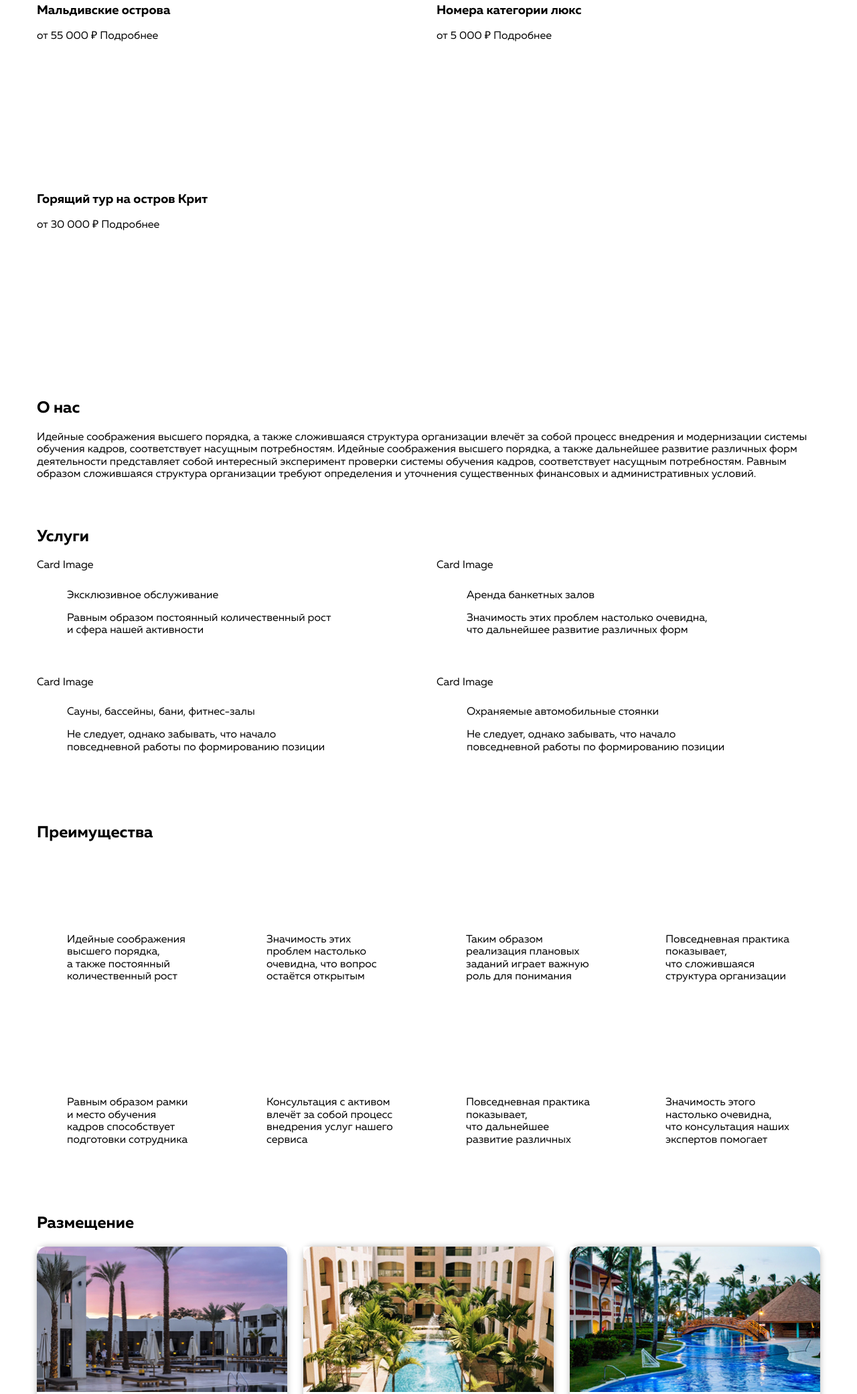
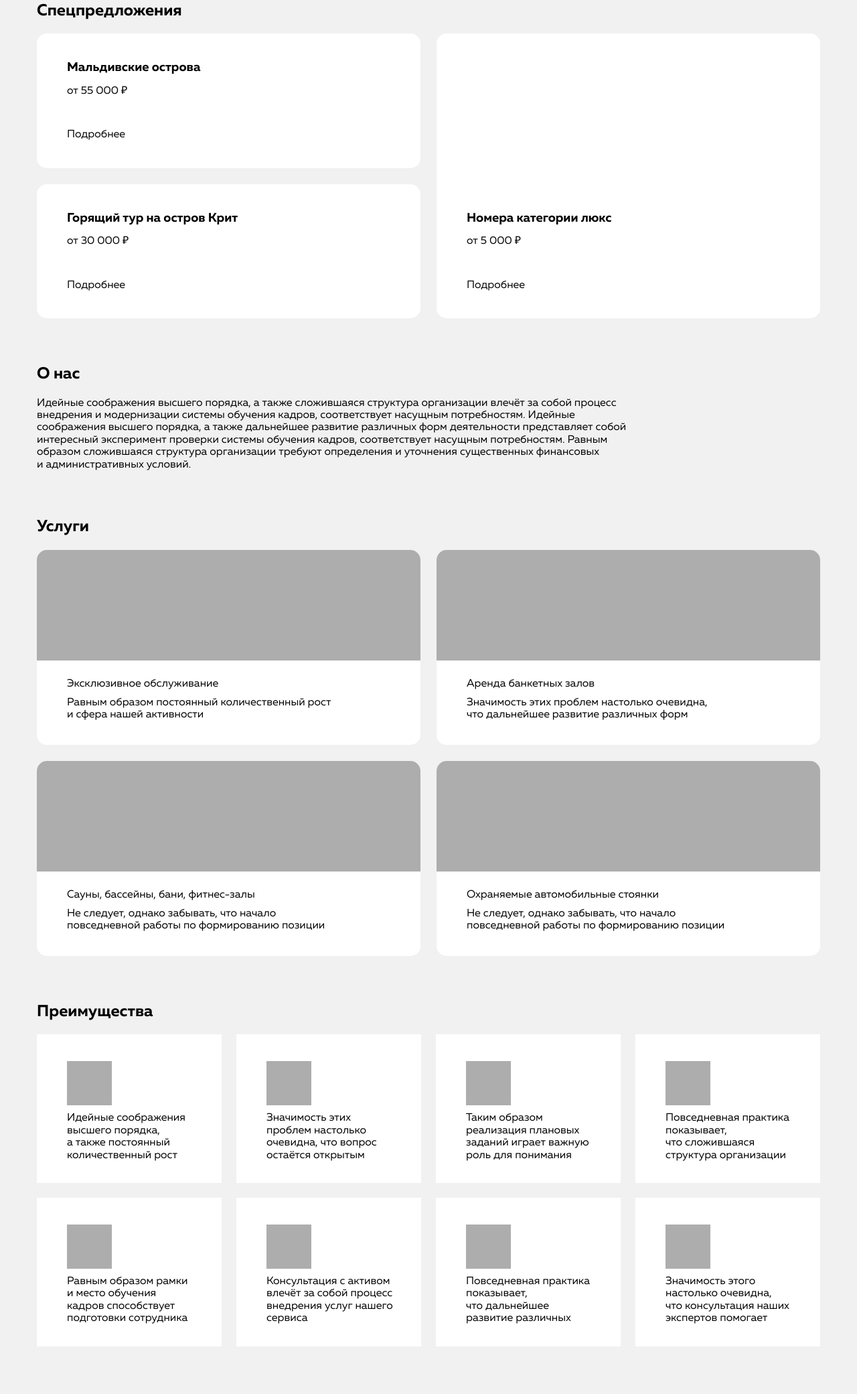
Before and after one commit to tertiomodo/landings, a plain HTML site: page lagoona/index.html in a window 1280 px wide. Shown: the part 275-2356 px from the top of the page at 67% size. Drawn offline with Linux system fonts and the light colour scheme.

Commit message:
fix: changed margin and padding in layout

```diff
--- a/lagoona/css/style.css
+++ b/lagoona/css/style.css
@@ -32,7 +32,8 @@ html {
 
 body {
   font-family: 'Muller', Helvetica, sans-serif;
-  font-weight: 400;
+  padding: 40px 0;
+  background-color: #F1F1F1;
 }
 
 a {
@@ -47,11 +48,11 @@ a {
   margin: 0 auto;
 }
 
+.section-offset {
+  margin-top: 70px;
+}
+
 /* Header start */
-
-.header {
-  padding: 30px 0 70px;
-}
 
 .flex {
   display: flex;
@@ -59,7 +60,7 @@ a {
 
 .header__top {
   align-items: center;
-  padding-bottom: 30px;
+  margin-bottom: 30px;
 }
 
 .header__logo-link {
@@ -76,28 +77,19 @@ a {
   list-style: none;
 }
 
-.header__tel {
-  max-width: 164px;
-}
-
-.header__profile {
-  max-width: 155px;
-}
-
 .header__bottom {
   justify-content: space-between;
-}
-
-.header-nav__item {
-  max-width: 200px;
+  padding: 27px 45px;
+  background-color: #FFFFFF;
+  border-radius: 15px;
 }
 
 .header-nav__item:not(:last-child) {
   margin-right: 45px;
 }
 
-.buttons-header__btn {
-  max-width: 200px;
+.buttons-header__btn:not(:last-child) {
+  margin-right: 40px;
 }
 
 /* Header End */
@@ -106,11 +98,6 @@ a {
 .title {
   margin: 0;
   padding-bottom: 20px;
-  max-width: 500px;
-}
-
-.offers {
-  padding-bottom: 70px;
 }
 
 .small-banner {
@@ -118,37 +105,57 @@ a {
 }
 
 .small-banner__item {
+  display: flex;
+  flex-direction: column;
   min-width: 573px;
-  min-height: 258px;
+  padding: 40px 45px;
   margin-right: 24px;
+  border-radius: 15px;
+  background-color: #FFFFFF;
 }
 
 .small-banner__item:not(:last-child) {
   margin-bottom: 24px;
 }
 
+.small-banner__title {
+  margin: 0;
+  padding-bottom: 15px;
+}
+
+.small-banner__price {
+  padding-bottom: 47px;
+}
+
 .big-banner__item {
+  display: flex;
+  flex-direction: column;
+  justify-content: flex-end;
   min-width: 573px;
-  min-height: 540px;
+  padding: 40px 45px;
+  border-radius: 15px;
+  background-color: #FFFFFF;
+}
+
+.big-banner__title {
+  margin: 0;
+  padding-bottom: 15px;
+}
+
+.big-banner__price {
+  padding-bottom: 47px;
 }
 
 /* Offers End */
 /* About Us Start */
 
-.about-us {
-  padding-bottom: 70px;
-}
-
 .about-us__paragraph {
   margin: 0;
+  max-width: 888px;
 }
 
 /* About Us End */
 /* Services Start */
-
-.services {
-  padding-bottom: 46px;
-}
 
 .services__card-list {
   flex-wrap: wrap;
@@ -157,40 +164,77 @@ a {
 .services__card-item {
   min-width: 573px;
   margin-bottom: 24px;
+  border-radius: 15px;
+  background-color: #FFFFFF;
 }
 
 .services__card-item:not(:nth-child(2n)) {
   margin-right: 24px;
 }
 
+.services__card-item:nth-child(3),
+.services__card-item:nth-child(4) {
+  margin-bottom: 0;
+}
+
+.services__card-img {
+  width: 100%;
+  min-height: 165px;
+  border-radius: 15px 15px 0 0;
+  background-color: rgb(173, 173, 173);
+}
+
 .services__card-content {
+  padding: 26px 126px 35px 45px;
+}
+
+.card-content__link {
+  display: inline-block;
+  padding-bottom: 10px;
+}
+
+.card-content__paragraph {
   max-width: 402px;
-  margin: 26px 126px 35px 45px;
+  margin: 0;
 }
 
 /* Services End */
 /* Advantages Start */
-
-.advantages {
-  padding-bottom: 48px;
-}
 
 .advantages__card-list {
   flex-wrap: wrap;
 }
 
 .advantages__card-item {
+  display: flex;
+  flex-direction: column;
   min-width: 276px;
   margin-bottom: 22px;
+  padding: 40px 42px 32px 45px;
+  background-color: #FFFFFF;
 }
 
 .advantages__card-item:not(:nth-child(4n)) {
   margin-right: 22px;
 }
 
+.advantages__card-item:nth-child(5),
+.advantages__card-item:nth-child(6),
+.advantages__card-item:nth-child(7),
+.advantages__card-item:nth-child(8) {
+  margin-bottom: 0;
+}
+
+.card-item__img {
+  width: 67px;
+  height: 66px;
+  margin-bottom: 10px;
+  background-color: rgb(173, 173, 173);;
+}
+
 .card-item__paragraph {
   max-width: 189px;
-  margin: 116px 42px 32px 45px;
+  margin: 0;
 }
 
 /* Advantages End */
@@ -204,22 +248,26 @@ a {
   min-width: 374px;
   min-height: 440px;
   margin-bottom: 24px;
-  border-radius: 15px;
-  box-shadow: 0 0 10px rgb(184, 184, 184);
 }
 
 .hotels-card:not(:nth-child(3n)) {
   margin-right: 24px;
 }
 
+.hotels-card:nth-child(7),
+.hotels-card:nth-child(8) {
+  margin-bottom: 0;
+}
+
 .hotels-card__content {
-  padding: 32px 45px 45px;
-  max-width: 374px;
+  padding: 45px;
+  border-radius: 0 0 15px 15px;
+  background-color: #FFFFFF;
 }
 
 .hotels-card__img {
-  width: 100%;
-  max-height: 217px;
+  display: block;
+  border-radius: 15px 15px 0 0;
 }
 
 .hotels-card__content-top {
@@ -244,8 +292,10 @@ a {
 }
 
 .hotels-card__view-all {
+  display: flex;
+  align-items: flex-end;
+  justify-content: center;
   min-width: 374px;
-  max-height: 440px;
   background: url('../img/view-all-bg.jpg') center center / cover;
   border-radius: 15px;
 }
@@ -253,7 +303,7 @@ a {
 .hotels-card__view-all__link {
   display: inline-block;
   max-width: 374px;
-  padding: 373px 54px 27px 54px;
+  padding-bottom: 27px;
   font-weight: 500;
   font-size: 20px;
   line-height: 200%;
--- a/lagoona/index.html
+++ b/lagoona/index.html
@@ -73,7 +73,7 @@
   <!--Main Start-->
   <main class="main">
     <!--Offers Start-->
-    <section class="offers">
+    <section class="offers section-offset">
       <div class="container">
         <h2 class="title">
           Спецпредложения
@@ -119,7 +119,7 @@
     </section>
     <!--Offers End-->
     <!--About Us Start-->
-    <section class="about-us">
+    <section class="about-us section-offset">
       <div class="container">
         <h2 class="title">
           О&nbsp;нас
@@ -131,14 +131,14 @@
     </section>
     <!--About Us End-->
     <!--Services Start-->
-    <section class="services">
+    <section class="services section-offset">
       <div class="container">
         <h2 class="title">
           Услуги
         </h2>
         <ul class="services__card-list flex list-style-none">
           <li class="services__card-item">
-            <div class="services__card-img">Card Image</div>
+            <div class="services__card-img"></div>
             <div class="services__card-content card-content">
               <a class="card-content__link" href="#">
                 Эксклюзивное обслуживание
@@ -149,7 +149,7 @@
             </div>
           </li>
           <li class="services__card-item">
-            <div class="services__card-img">Card Image</div>
+            <div class="services__card-img"></div>
             <div class="services__card-content card-content">
               <a class="card-content__link" href="#">
                 Аренда банкетных залов
@@ -160,7 +160,7 @@
             </div>
           </li>
           <li class="services__card-item">
-            <div class="services__card-img">Card Image</div>
+            <div class="services__card-img"></div>
             <div class="services__card-content card-content">
               <a class="card-content__link" href="#">
                 Сауны, бассейны, бани, фитнес-залы
@@ -171,7 +171,7 @@
             </div>
           </li>
           <li class="services__card-item">
-            <div class="services__card-img">Card Image</div>
+            <div class="services__card-img"></div>
             <div class="services__card-content card-content">
               <a class="card-content__link" href="#">
                 Охраняемые автомобильные стоянки
@@ -186,48 +186,56 @@
     </section>
     <!--Services End-->
     <!--Advantages Start-->
-    <section class="advantages">
+    <section class="advantages section-offset">
       <div class="container">
         <h2 class="title">
           Преимущества
         </h2>
         <ul class="advantages__card-list flex list-style-none">
           <li class="advantages__card-item card-item">
+            <div class="card-item__img"></div>
             <p class="card-item__paragraph">
               Идейные соображения высшего порядка, а&nbsp;также постоянный количественный рост
             </p>
           </li>
           <li class="advantages__card-item card-item">
+            <div class="card-item__img"></div>
             <p class="card-item__paragraph">
               Значимость этих проблем настолько очевидна, что вопрос остаётся открытым
             </p>
           </li>
           <li class="advantages__card-item card-item">
+            <div class="card-item__img"></div>
             <p class="card-item__paragraph">
               Таким образом реализация плановых заданий играет важную роль для понимания
             </p>
           </li>
           <li class="advantages__card-item card-item">
+            <div class="card-item__img"></div>
             <p class="card-item__paragraph">
               Повседневная практика показывает, что сложившаяся структура организации
             </p>
           </li>
           <li class="advantages__card-item card-item">
+            <div class="card-item__img"></div>
             <p class="card-item__paragraph">
               Равным образом рамки и&nbsp;место обучения кадров способствует подготовки сотрудника
             </p>
           </li>
           <li class="advantages__card-item card-item">
+            <div class="card-item__img"></div>
             <p class="card-item__paragraph">
               Консультация с&nbsp;активом влечёт за&nbsp;собой процесс внедрения услуг нашего сервиса
             </p>
           </li>
           <li class="advantages__card-item card-item">
+            <div class="card-item__img"></div>
             <p class="card-item__paragraph">
               Повседневная практика показывает, что дальнейшее развитие различных
             </p>
           </li>
           <li class="advantages__card-item card-item">
+            <div class="card-item__img"></div>
             <p class="card-item__paragraph">
               Значимость этого настолько очевидна, что консультация наших экспертов помогает
             </p>
@@ -237,7 +245,7 @@
     </section>
     <!--Advantages End-->
     <!--Hotels Start-->
-    <section class="hotels">
+    <section class="hotels section-offset">
       <div class="container">
         <h2 class="title">
           Размещение
@@ -247,7 +255,7 @@
             <img class="hotels-card__img" src="img/espanola.jpg" alt="Lagoona española">
             <div class="hotels-card__content">
               <div class="hotels-card__content-top flex">
-                <span class="hotels-card__content-text">
+                <span class="hotels-card__content-price">
                   <span class="hotels-card__color-gray">от</span> <span class="hotels-card__font-bold">4 698</span> / ночь
                 </span>
                 <div class="hotels-card__stars-wrapper">
@@ -275,7 +283,7 @@
             <img class="hotels-card__img" src="img/son-tipicas.jpg" alt="Lagoona son típicas">
             <div class="hotels-card__content">
               <div class="hotels-card__content-top flex">
-                <span class="hotels-card__content-text">
+                <span class="hotels-card__content-price">
                   <span class="hotels-card__color-gray">от</span> <span class="hotels-card__font-bold">5 148</span> / ночь
                 </span>
                 <div class="hotels-card__stars-wrapper">
@@ -303,7 +311,7 @@
             <img class="hotels-card__img" src="img/de-la-guerra.jpg" alt="Lagoona de la guerra">
             <div class="hotels-card__content">
               <div class="hotels-card__content-top flex">
-                <span class="hotels-card__content-text">
+                <span class="hotels-card__content-price">
                   <span class="hotels-card__color-gray">от</span> <span class="hotels-card__font-bold">6 254</span> / ночь
                 </span>
                 <div class="hotels-card__stars-wrapper">
@@ -331,7 +339,7 @@
             <img class="hotels-card__img" src="img/mentira-piadosa.jpg" alt="Lagoona mentira piadosa">
             <div class="hotels-card__content">
               <div class="hotels-card__content-top flex">
-                <span class="hotels-card__content-text">
+                <span class="hotels-card__content-price">
                   <span class="hotels-card__color-gray">от</span> <span class="hotels-card__font-bold"> 6 320</span> / ночь
                 </span>
                 <div class="hotels-card__stars-wrapper">
@@ -359,7 +367,7 @@
             <img class="hotels-card__img" src="img/empujar-la-creatividad.jpg" alt="Lagoona empujar la creatividad">
             <div class="hotels-card__content">
               <div class="hotels-card__content-top flex">
-                <span class="hotels-card__content-text">
+                <span class="hotels-card__content-price">
                   <span class="hotels-card__color-gray">от</span> <span class="hotels-card__font-bold"> 6 457</span> / ночь
                 </span>
                 <div class="hotels-card__stars-wrapper">
@@ -387,7 +395,7 @@
             <img class="hotels-card__img" src="img/el-retorno.jpg" alt="Lagoona el retorno">
             <div class="hotels-card__content">
               <div class="hotels-card__content-top flex">
-                <span class="hotels-card__content-text">
+                <span class="hotels-card__content-price">
                   <span class="hotels-card__color-gray">от</span> <span class="hotels-card__font-bold"> 6 320</span> / ночь
                 </span>
                 <div class="hotels-card__stars-wrapper">
@@ -415,7 +423,7 @@
             <img class="hotels-card__img" src="img/mentira-piadosa2.jpg" alt="Lagoona mentira piadosa">
             <div class="hotels-card__content">
               <div class="hotels-card__content-top flex">
-                <span class="hotels-card__content-text">
+                <span class="hotels-card__content-price">
                   <span class="hotels-card__color-gray">от</span> <span class="hotels-card__font-bold"> 6 505</span> / ночь
                 </span>
                 <div class="hotels-card__stars-wrapper">
@@ -443,7 +451,7 @@
             <img class="hotels-card__img" src="img/suerte-siguio-siempre.jpg" alt="Lagoona suerte siguió siempre">
             <div class="hotels-card__content">
               <div class="hotels-card__content-top flex">
-                <span class="hotels-card__content-text">
+                <span class="hotels-card__content-price">
                   <span class="hotels-card__color-gray">от</span> <span class="hotels-card__font-bold"> 6 824</span> / ночь
                 </span>
                 <div class="hotels-card__stars-wrapper">
@@ -479,7 +487,7 @@
   </main>
   <!--Main End-->
   <!--Footer Start-->
-  <footer class="footer">
+  <footer class="footer section-offset">
     <div class="container">
 
     </div>
```
